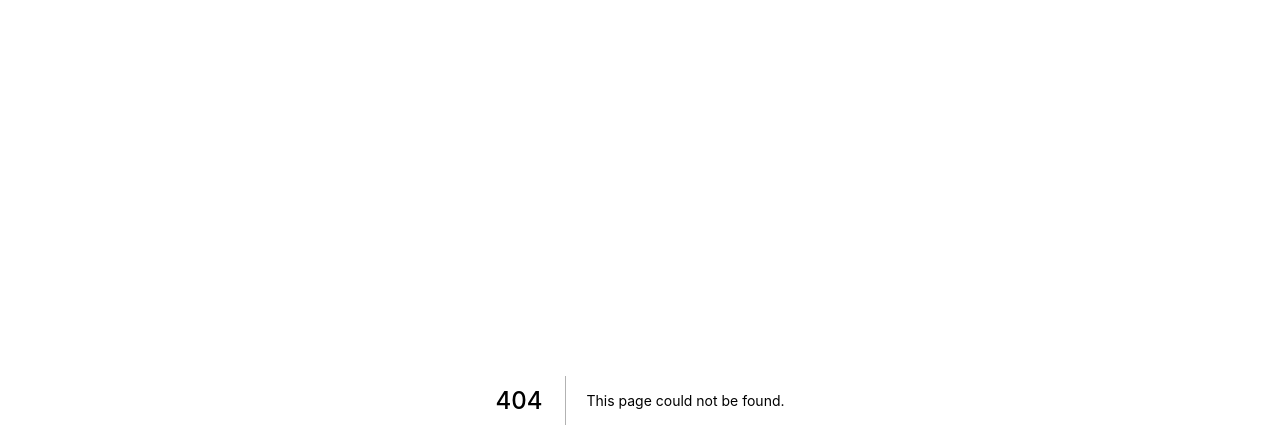
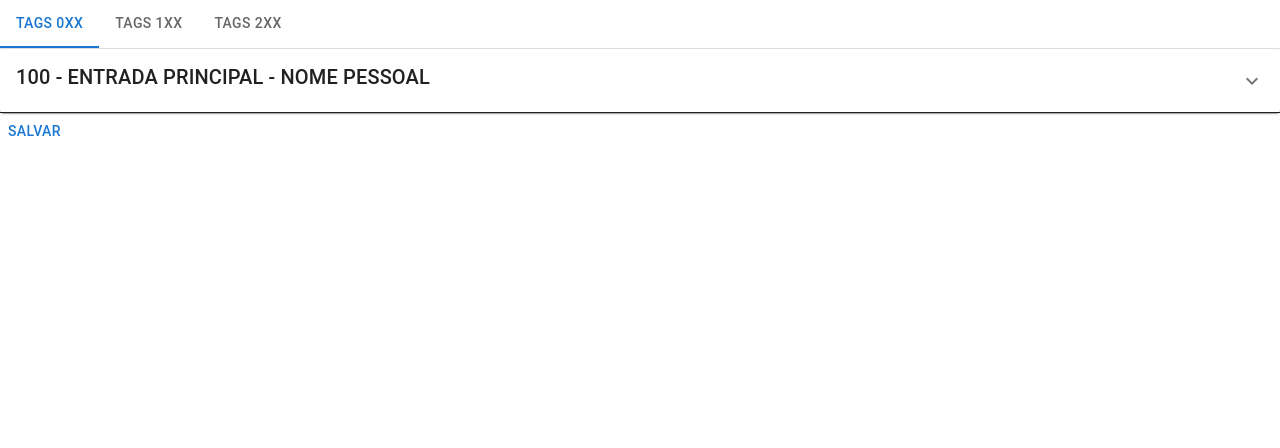
Before and after one commit to inacioigne/bibbliokeia-ui-v1, a Next.js app: page /panel in a window 1280 px wide. Before the commit this address had no page. Shown: the top 448 px of the page. Built offline with nearby package versions, Linux system fonts and the light colour scheme.

Commit message:
Work - 21/03/2022

```diff
--- a/package.json
+++ b/package.json
@@ -11,11 +11,13 @@
   "dependencies": {
     "@emotion/react": "^11.8.2",
     "@emotion/styled": "^11.8.1",
+    "@material-ui/lab": "^4.0.0-alpha.60",
     "@mui/icons-material": "^5.5.1",
     "@mui/material": "^5.5.1",
     "@mui/styled-engine-sc": "^5.4.2",
     "formik": "^2.2.9",
     "next": "12.1.0",
+    "prop-types": "^15.8.1",
     "react": "17.0.2",
     "react-dom": "17.0.2"
   },
--- a/src/components/marc/field.js
+++ b/src/components/marc/field.js
@@ -35,13 +35,16 @@ export default function FieldMarc(props) {
     }));
   };
 
+
   return (
     <Box>
-      <Accordion>
+      <Accordion
+      >
         <AccordionSummary
           expandIcon={<ExpandMoreIcon />}
           aria-controls="content"
           id="header"
+          sx={{ borderBottom: 1 }}
         >
           <Grid item xs={12}>
             <Typography variant="h6" component="div" gutterBottom>
@@ -51,11 +54,9 @@ export default function FieldMarc(props) {
         </AccordionSummary>
         {/** Side Box */}
         <Grid container>
-          <Grid item xs={3}>
-
-            <Box>
-
-
+          <Box
+          >
+            <Box sx={{ p: 3}}>
               <Stack
                 direction="row"
                 justifyContent="flex-start"
@@ -70,13 +71,15 @@ export default function FieldMarc(props) {
                 />
 
                 <Indicators
-                tag={props.tag}
+                  tag={props.tag}
                   ind="Ind2"
                   formik={formik}
                   metadata={metadata.indicators.Ind2}
                 />
               </Stack>
-              <Accordion>
+
+              <Accordion sx={{mt: 2,
+              width: 205 }}>
                 <AccordionSummary
                   expandIcon={<ExpandMoreIcon />}
                   aria-controls="panel1a-content"
@@ -88,7 +91,7 @@ export default function FieldMarc(props) {
                   <FormGroup sx={{ pl: 2 }}>
                     {metadata.subfields.map((subfield) => (
                       <FormControlLabel
-                      key={subfield.value}
+                        key={subfield.value}
                         control={
                           <Checkbox
                             id={subfield.value}
@@ -102,39 +105,33 @@ export default function FieldMarc(props) {
                 </AccordionDetails>
               </Accordion>
             </Box>
-          </Grid>
+          </Box>
 
           {/** Subfield Box */}
-          <Grid item xs={9}>
-            <Box>
-            <Stack
-                  sx={{
-                    width: 500,
-                    maxWidth: "100%",
-                  }}
-                >
-              {metadata.subfields.map((subfield) => (
+          <Box sx={{ p: 3}}>
+              <Box
+              sx={{ display: 'grid', gridTemplateColumns: 'repeat(2, 1fr)',
+              columnGap: 3,
+              rowGap: 2 }}
 
+              >
+                {metadata.subfields.map((subfield) => (
                   <TextField
-                    name= {`${props.tag}.${subfield.value}`}
-
+                    name={`${props.tag}.${subfield.value}`}
                     key={subfield.value}
                     fullWidth
                     label={subfield.label}
                     size="small"
-                    style={{ width: "100%" }}
                     sx={
                       subList[subfield.value]
-                        ? { display: "block" }
+                        ? { display: "block", width: 700}
                         : { display: "none" }
                     }
-
+                    onChange={formik.handleChange}
                   />
-
-              ))}
-              </Stack>
-            </Box>
-          </Grid>
+                ))}
+              </Box>
+          </Box>
         </Grid>
       </Accordion>
     </Box>
--- a/src/components/marc/indicators.js
+++ b/src/components/marc/indicators.js
@@ -7,7 +7,9 @@ export default function Indicators(props) {
   const indicators = props.metadata;
 
   return (
-    <Box >
+    <Box
+
+     >
       {indicators ? (
         <TextField
           select
@@ -18,7 +20,7 @@ export default function Indicators(props) {
           size="small"
           style = {{width: 100}}
           name={`${props.tag}.${props.ind}`}
-          onChange={formik.handleChange}
+          //onChange={formik.handleChange}
         >
         <MenuItem value="">
 
--- /dev/null
+++ b/src/pages/panel.js
@@ -0,0 +1,137 @@
+import Box from "@mui/material/Box";
+import Typography from "@mui/material/Typography";
+import Tabs from "@mui/material/Tabs";
+import Tab from "@mui/material/Tab";
+import PropTypes from "prop-types";
+import { useState } from "react";
+import FieldMarc from "../components/marc/field";
+import Button from "@mui/material/Button";
+import { useFormik } from "formik";
+
+function Panel(props) {
+  const { children, value, index, ...other } = props;
+
+
+  return (
+    <div
+      role="tabpanel"
+      hidden={value !== index}
+      id={`simple-tabpanel-${index}`}
+      aria-labelledby={`simple-tab-${index}`}
+      {...other}
+    >
+      {value === index && (
+        <Box sx={{ p: 3 }}>
+          <Typography component={'span'}>{children}</Typography>
+        </Box>
+      )}
+    </div>
+  );
+}
+
+Panel.propTypes = {
+  children: PropTypes.node,
+  index: PropTypes.number.isRequired,
+  value: PropTypes.number.isRequired,
+};
+
+function a11yProps(index) {
+  return {
+    id: `simple-tab-${index}`,
+    "aria-controls": `simple-tabpanel-${index}`,
+  };
+}
+
+export default function BasicTabs() {
+  const [value, setValue] = useState(0);
+
+  const formik = useFormik({
+    initialValues: {
+      "100": {a: ""}
+
+    },
+    onSubmit: (values) => {
+      alert(JSON.stringify(values, null, 2));
+    },
+  });
+
+  const handleChange = (event, newValue) => {
+    setValue(newValue);
+    console.log('HEIIIIE!')
+  };
+
+  const handleSubmit = (event) => {
+    event.preventDefault()
+    const datalist = []
+    const data = new Object()
+    //data['100'] = []
+    const formData = new FormData(event.target)
+
+    const value = Object.fromEntries(formData.entries());
+    //console.log(JSON.stringify(Object.fromEntries(formData)));
+    for (const [k, v] of formData.entries()) {
+
+      let tag = k.split(".")[0]
+      let code = k.split(".")[1]
+      if (v != "") {
+        if (Object.keys(data).includes(tag)) {
+          data[tag].push({[code]:v})
+
+        } else {
+          data[tag] = []
+          data[tag].push({[code]:v})
+        }
+      }
+     }
+     console.log(data)
+  }
+
+return (
+      <>
+
+    <Box
+    component="form"
+    onSubmit={formik.handleSubmit}
+    sx={{ width: "100%" }}>
+      <Box sx={{ borderBottom: 1, borderColor: "divider" }}>
+        <Tabs
+          value={value}
+          onChange={handleChange}
+          aria-label="basic tabs example"
+        >
+          <Tab label="Tags 0XX"  />
+          <Tab label="Tags 1XX"  />
+          <Tab label="Tags 2XX"  />
+        </Tabs>
+      </Box>
+      <Box xs={{}}>
+      <FieldMarc
+        tag="100"
+        formik={formik}
+        />
+        </Box>
+     {/**
+      <Panel value={value} index={0}>
+        Tag 0XX
+      </Panel>
+      <Panel value={value} index={1}>
+      <FieldMarc
+        tag="100"
+        formik={formik}
+        />
+      </Panel>
+      <Panel value={value} index={2}>
+      <FieldMarc
+        tag="245"
+        formik={formik}
+        />
+      </Panel>*/}
+
+      <Button type="submit">Salvar</Button>
+
+    </Box>
+
+
+    </>
+  );
+}
```
Also changed, not shown: src/pages/cataloguing.js (+0 -19 lines), 1 other file (tests, documents, lock files or other folders).
